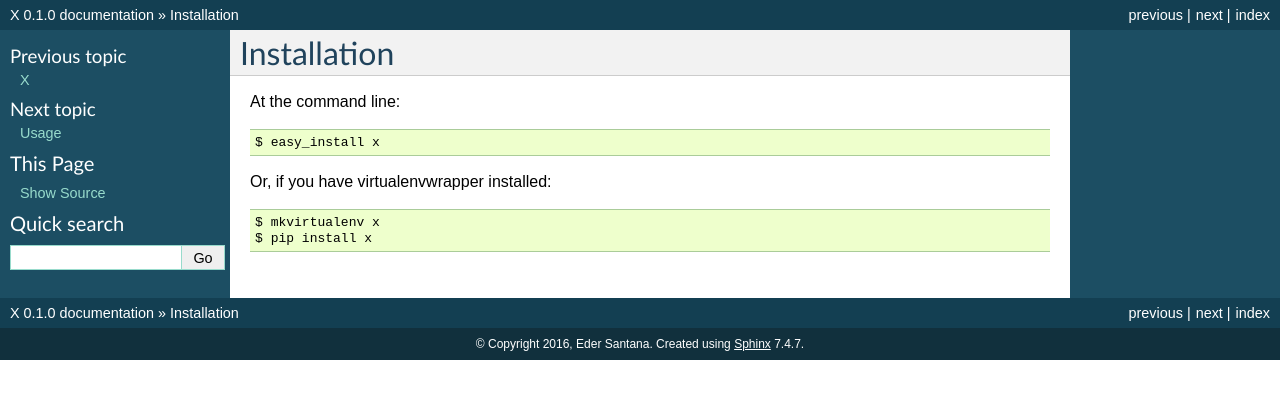
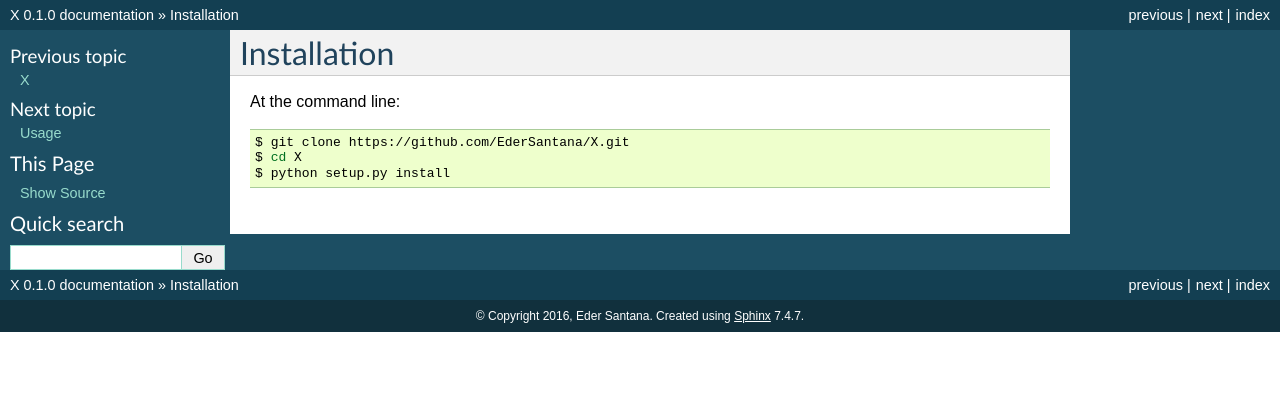
Before and after one commit to EderSantana/X, a Sphinx documentation site: the page built from docs/installation.rst, in a window 1280 px wide. Shown: the top 399 px of the page. Built offline with Sphinx 7.4.7, drawn with Linux system fonts in a browser that asks for light colours.

```diff
--- a/README.rst
+++ b/README.rst
@@ -15,8 +15,8 @@ X
 
 X
 
-* Free software: ISC license
-* Documentation: https://x.readthedocs.org.
+* Free software: BSD license
+* Documentation: https://rlx.readthedocs.org.
 
 Features
 --------
--- a/docs/installation.rst
+++ b/docs/installation.rst
@@ -6,9 +6,6 @@ Installation
 
 At the command line::
 
-    $ easy_install x
-
-Or, if you have virtualenvwrapper installed::
-
-    $ mkvirtualenv x
-    $ pip install x
+    $ git clone https://github.com/EderSantana/X.git
+    $ cd X
+    $ python setup.py install
```
Also changed, not shown: 1 other file.
